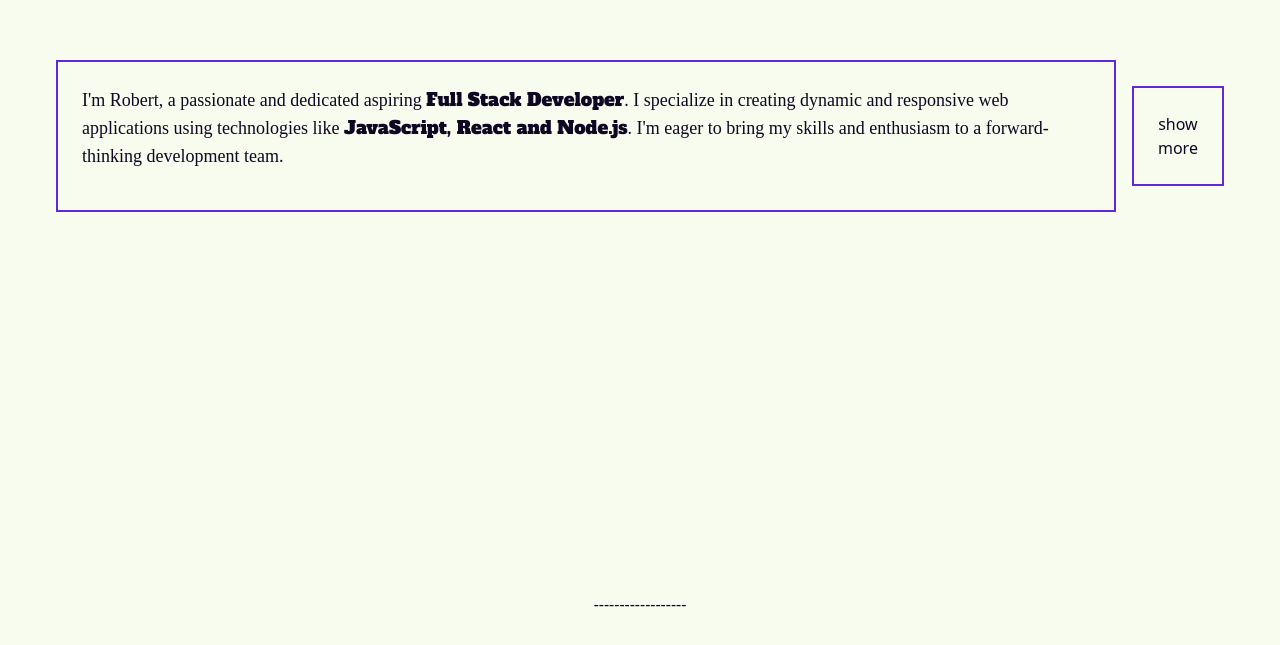
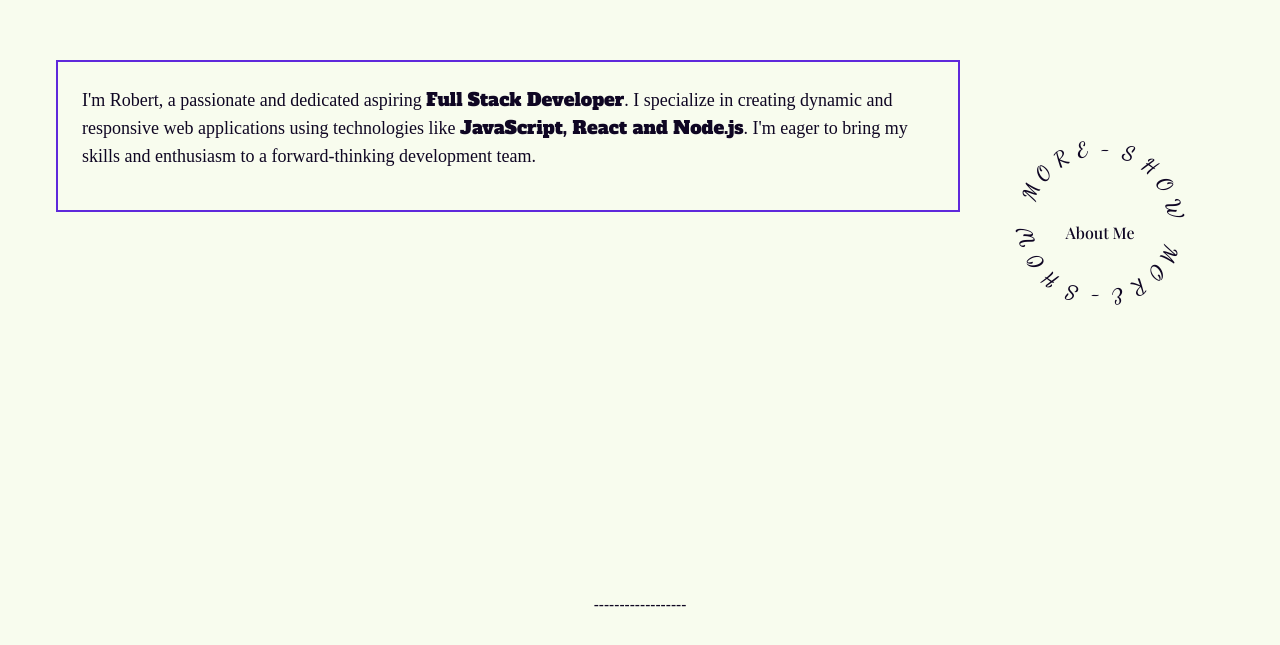
Before and after one commit to Mikra011/my_personal_portfolio_mikra, a React (Vite) app: page /home in a window 1280 px wide. Shown: the part 1120-1765 px from the top of the page. Built offline with nearby package versions, Linux system fonts and the light colour scheme; a web font is replaced by a local one.

Commit message:
ring text animation done

```diff
--- a/src/components/Home.jsx
+++ b/src/components/Home.jsx
@@ -1,4 +1,5 @@
 import React from "react"
+import RingText from "./RingText"
 
 export default function Home() {
     return (
@@ -17,8 +18,10 @@ export default function Home() {
                         I&apos;m Robert, a passionate and dedicated aspiring <span className="font-alfa">Full Stack Developer</span>. I specialize in creating dynamic and responsive web applications using technologies like <span className="font-alfa">JavaScript, React and Node.js</span>. I&apos;m eager to bring my skills and enthusiasm to a forward-thinking development team.
                     </p>
                 </div>
-                <div className="p-6 border-2 border-amethyst-500">
-                    <button>show more</button>
+                <div className="p-6">
+                    <button>
+                        <RingText text="-SHOW MORE-SHOW MORE"/>
+                    </button>
                 </div>
             </section>
             <section className="h-screen">
--- /dev/null
+++ b/src/components/RingText.jsx
@@ -0,0 +1,36 @@
+import React, { useState, useEffect } from 'react';
+import '../styles/ringtext.css';
+
+
+const TextRing = ({ text }) => {
+    const [rotation, setRotation] = useState(0)
+
+    useEffect(() => {
+        const handleScroll = () => {
+            setRotation(window.scrollY / 4)
+        }
+
+        window.addEventListener('scroll', handleScroll)
+        return () => window.removeEventListener('scroll', handleScroll)
+    }, [])
+
+    return (
+        <div className="text-ring-container">
+            <div className="text-ring font-dancing font-bold">
+                {text.split("").map((char, index) => (
+                    <span
+                        key={index}
+                        style={{
+                            transform: `rotate(${index * (360 / text.length)}deg) rotate(${rotation}deg)`
+                        }}
+                    >
+                        {char}
+                    </span>
+                ))}
+            </div>
+            <button className="center-button font-play font-medium">About Me</button>
+        </div>
+    )
+}
+
+export default TextRing
--- /dev/null
+++ b/src/styles/ringtext.css
@@ -0,0 +1,23 @@
+/* src/components/TextRing.css */
+.text-ring {
+    position: relative;
+    width: 200px;
+    height: 200px;
+    border-radius: 50%;
+    display: flex;
+    justify-content: center;
+    align-items: center;
+}
+
+.text-ring span {
+    position: absolute;
+    left: 50%;
+    top: 50%;
+    transform-origin: 0 90px;
+    font-size: 20px;
+}
+
+.center-button {
+    position: absolute;
+    transform: translate(-50%, -50%);
+}
```
